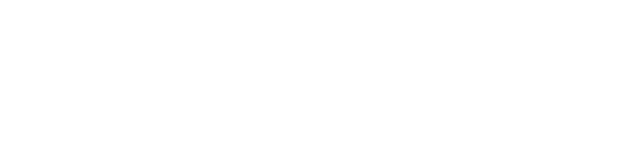
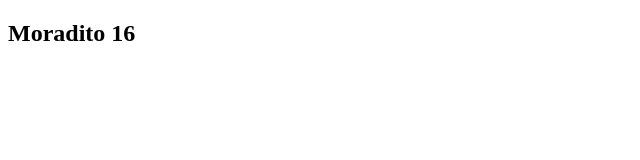
Before and after one commit to moradito16/profecional, a plain HTML site: page index.html in a window 1280 px wide. Shown: the whole page, without its empty margins (0-640 px from the left). Drawn offline with Linux system fonts and the light colour scheme.

Commit message:
empezando de nuevo

```diff
--- a/index.html
+++ b/index.html
@@ -12,6 +12,7 @@
  <body>
     <header>
         <nav>
+         <h1>Moradito 16</h1>
 
         </nav>
     </header>
```
